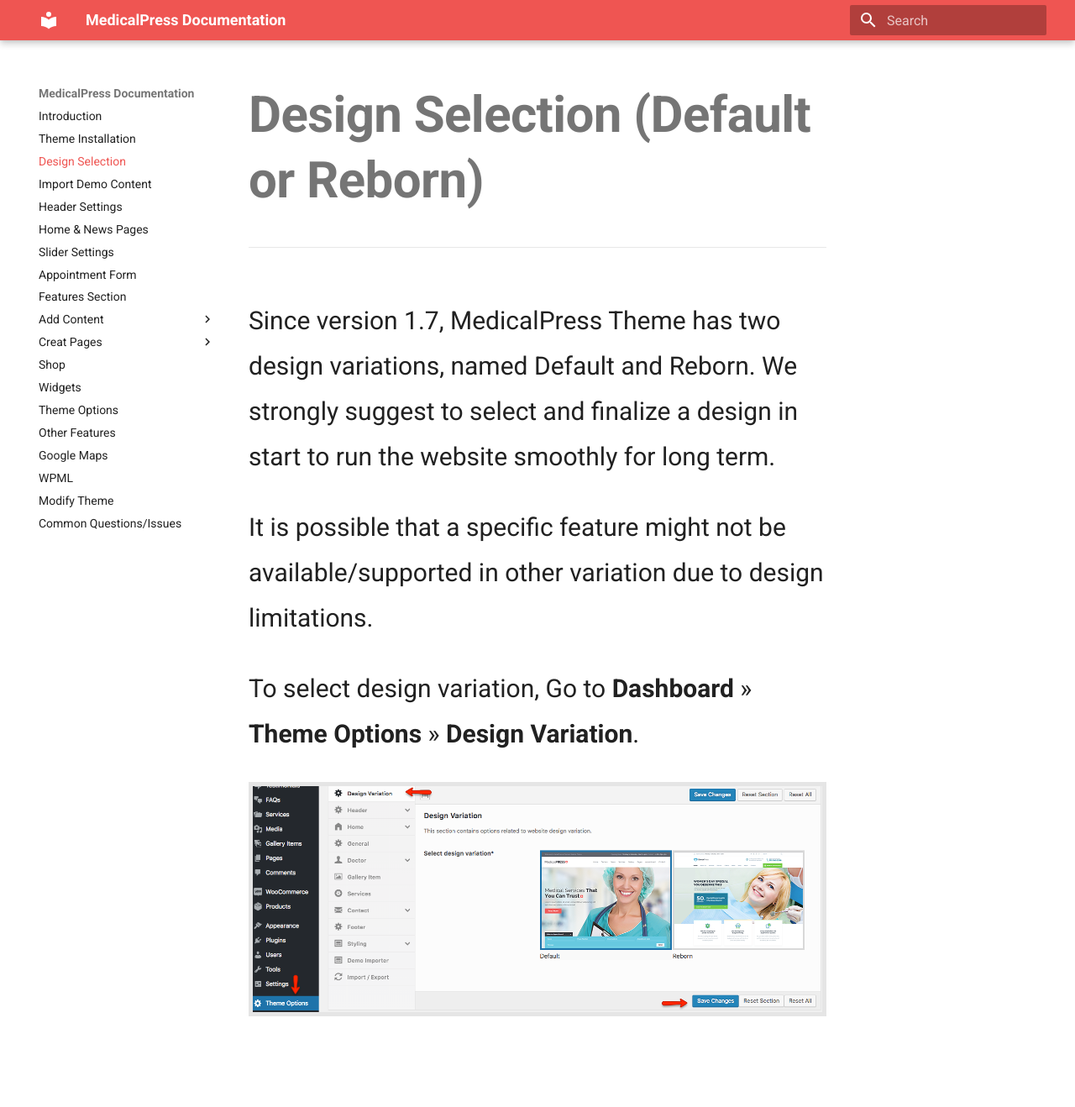
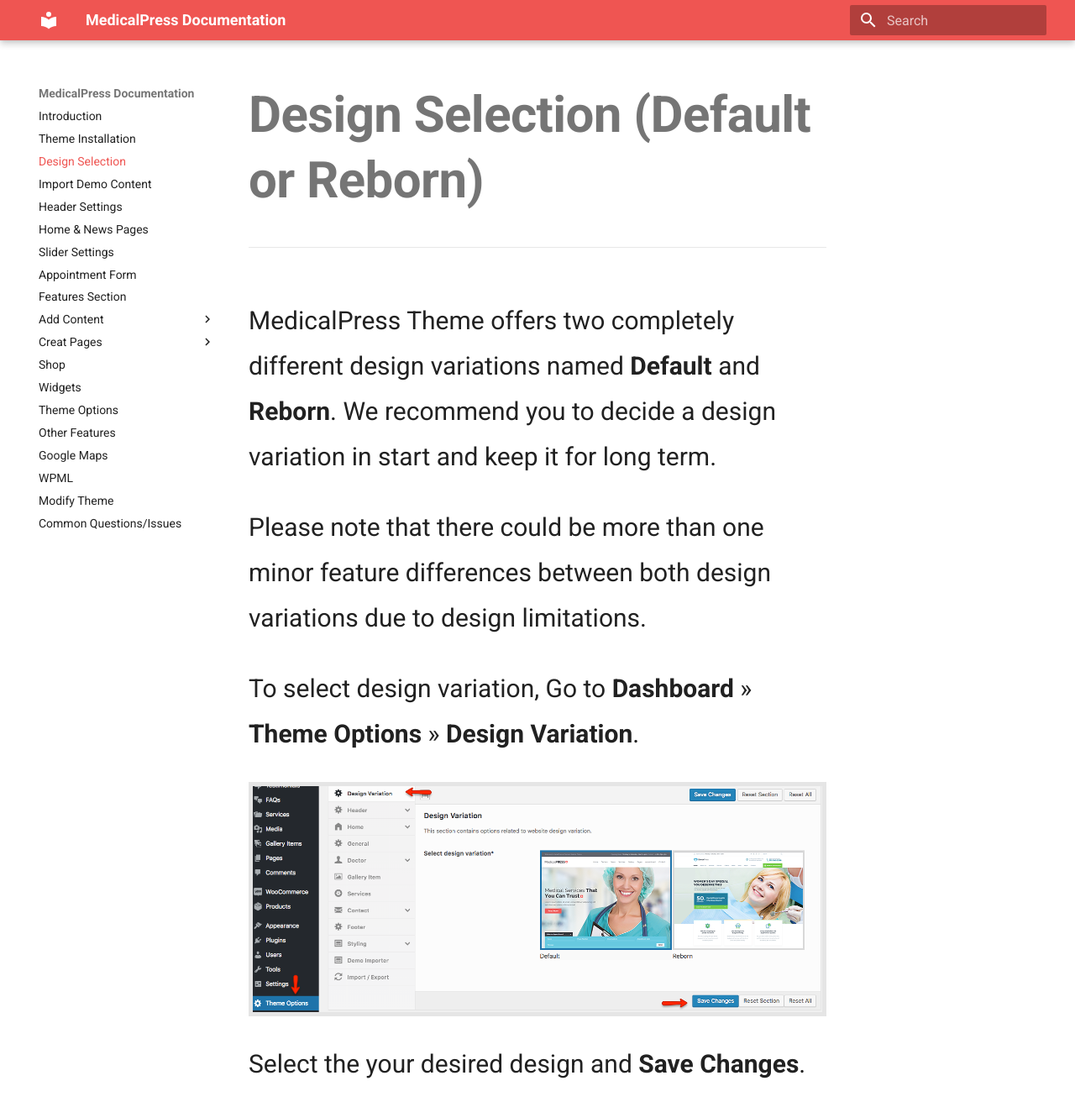
Before and after one commit to InspiryThemes/medicalpress-doc, an MkDocs documentation site: the page built from docs/design-selection.md, in a window 1280 px wide and 1318 px high. Shown: the whole window at 84% size. Built offline with MkDocs 1.6.1 and Material for MkDocs 9.7.7, drawn with Linux system fonts in a browser that asks for light colours; old or Windows-style settings are respelled for this version of MkDocs.

Commit message:
improved design selection

```diff
--- a/docs/design-selection.md
+++ b/docs/design-selection.md
@@ -1,9 +1,11 @@
 # Design Selection (Default or Reborn)
 
-Since version 1.7, MedicalPress Theme has two design variations, named Default and Reborn. We strongly suggest to select and finalize a design in start to run the website smoothly for long term.
+MedicalPress Theme offers two completely different design variations named **Default** and **Reborn**. We recommend you to decide a design variation in start and keep it for long term.
 
-It is possible that a specific feature might not be available/supported in other variation due to design limitations.
+Please note that there could be more than one minor feature differences between both design variations due to design limitations.
 
 To select design variation, Go to **Dashboard** &raquo; **Theme Options** &raquo; **Design Variation**.
 
 ![Design Selection](images/install/3.png)
+
+Select the your desired design and **Save Changes**.
```
